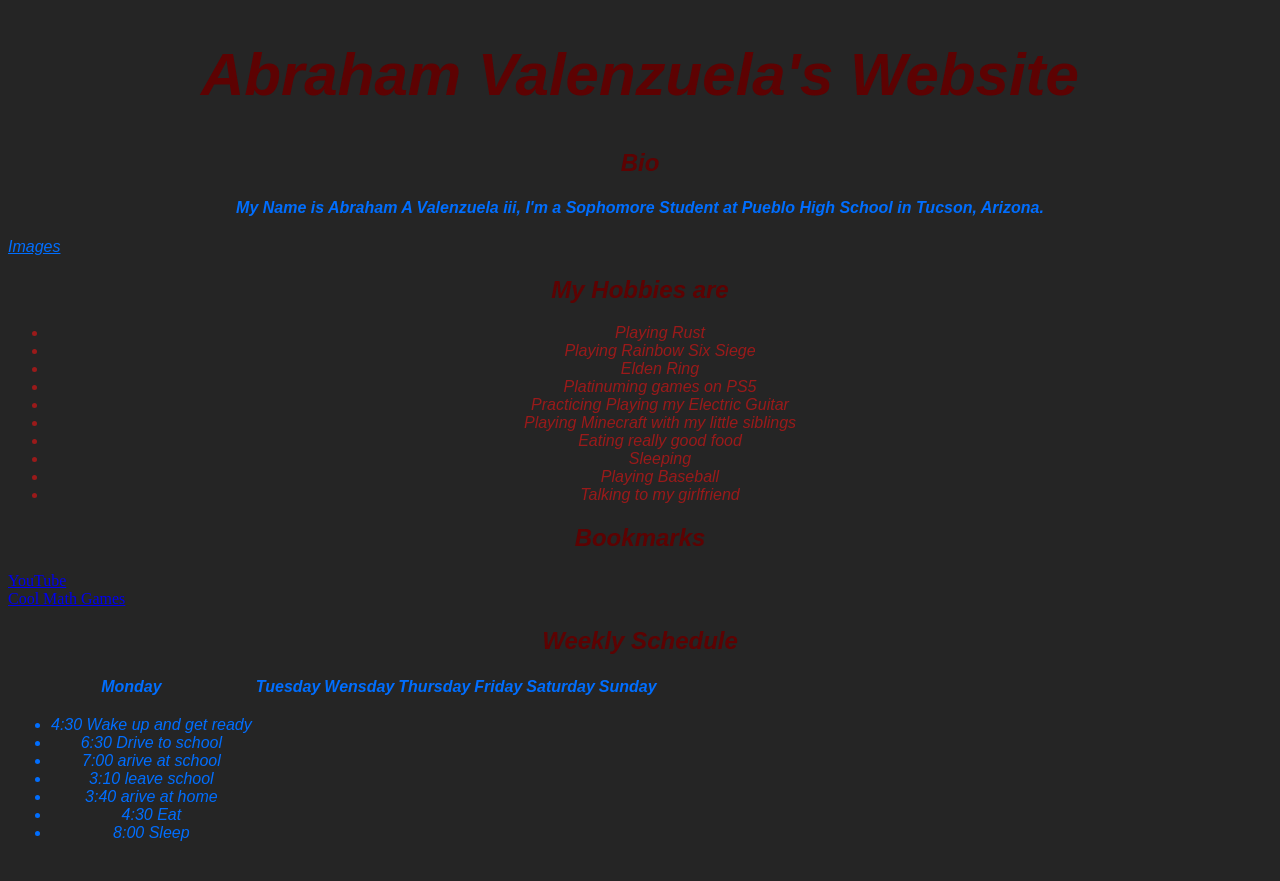
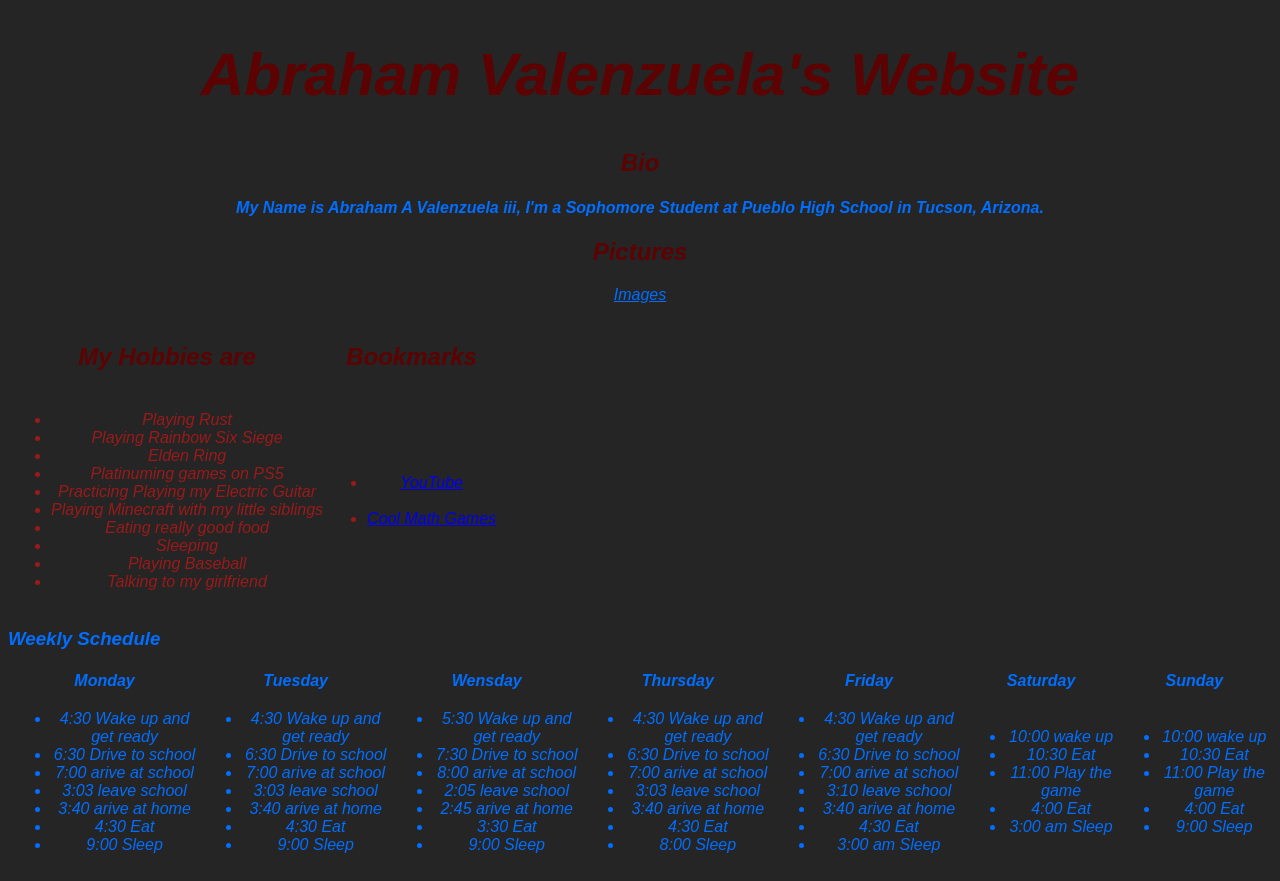
Before and after one commit to I-luv-Monster/Personal-Website-Project, a plain HTML site: page index.html in a window 1280 px wide. Drawn offline with Linux system fonts and the light colour scheme.

Commit message:
personal project84784685

```diff
--- a/index.html
+++ b/index.html
@@ -12,9 +12,17 @@
      <h1><i>Abraham Valenzuela's Website</i></h1>
      <h2>Bio</h2>
      <h4>My Name is <i>Abraham A Valenzuela iii</i>, I'm a Sophomore Student at Pueblo High School in Tucson, Arizona.</h4>
-          <a class="home" href="pics.html">Images</a>
-     <h2>My Hobbies are</h2>
-     <ul>
+    <h2>Pictures</h2>
+    <p class="link" >
+          <a class="home"href="pics.html">Images</a>
+          </p>
+     <table>
+        <tr>
+        <th><h2>My Hobbies are</h2></th>
+        <th><h2>Bookmarks</h2></th>
+        </tr>
+        <td>
+            <ul>
         <li>Playing Rust</li>
         <li>Playing Rainbow Six Siege</li>
         <li>Elden Ring</li>
@@ -25,14 +33,18 @@
         <li>Sleeping</li>
         <li>Playing Baseball</li>
         <li>Talking to my girlfriend</li>
+            </ul>
+     </td>
+     <td>
+        <ul>
+       <li><a href="https://www.youtube.com/">YouTube</a></li>
+        <br>
+     <li><a class="link" href="https://www.coolmathgames.com/">Cool Math Games</a></li>
      </ul>
-     <h2>Bookmarks</h2>
-     <a href="https://www.youtube.com/">YouTube</a>
-     <br>
-     <a href="https://www.coolmathgames.com/">Cool Math Games</a>
-     <h2>Weekly Schedule</h2>
+     </td>
+     </table>
+     <h3>Weekly Schedule</h3>
      <table>
-        <tbody>
             <tr>
                 <th>Monday</th>
                 <th>Tuesday</th>
@@ -47,13 +59,74 @@
                     <li class="li">4:30 Wake up and get ready</li>
                     <li class="li">6:30 Drive to school</li>
                     <li class="li">7:00 arive at school</li>
-                    <li class="li">3:10 leave school</li>
+                    <li class="li">3:03 leave school</li>
+                    <li class="li">3:40 arive at home</li>
+                    <li class="li">4:30 Eat</li>
+                    <li class="li">9:00 Sleep</li>
+                </ul>
+             </td>
+             <td>
+                <ul>
+                    <li class="li">4:30 Wake up and get ready</li>
+                    <li class="li">6:30 Drive to school</li>
+                    <li class="li">7:00 arive at school</li>
+                    <li class="li">3:03 leave school</li>
+                    <li class="li">3:40 arive at home</li>
+                    <li class="li">4:30 Eat</li>
+                    <li class="li">9:00 Sleep</li>
+                </ul>
+             </td>
+             <td>
+                <ul>
+                    <li class="li">5:30 Wake up and get ready</li>
+                    <li class="li">7:30 Drive to school</li>
+                    <li class="li">8:00 arive at school</li>
+                    <li class="li">2:05 leave school</li>
+                    <li class="li">2:45 arive at home</li>
+                    <li class="li">3:30 Eat</li>
+                    <li class="li">9:00 Sleep</li>
+                </ul>
+             </td>
+             <td>
+                <ul>
+                    <li class="li">4:30 Wake up and get ready</li>
+                    <li class="li">6:30 Drive to school</li>
+                    <li class="li">7:00 arive at school</li>
+                    <li class="li">3:03 leave school</li>
                     <li class="li">3:40 arive at home</li>
                     <li class="li">4:30 Eat</li>
                     <li class="li">8:00 Sleep</li>
                 </ul>
              </td>
-        </tbody>
+             <td>
+                <ul>
+                    <li class="li">4:30 Wake up and get ready</li>
+                    <li class="li">6:30 Drive to school</li>
+                    <li class="li">7:00 arive at school</li>
+                    <li class="li">3:10 leave school</li>
+                    <li class="li">3:40 arive at home</li>
+                    <li class="li">4:30 Eat</li>
+                    <li class="li">3:00 am Sleep</li>
+                </ul>
+             </td>
+             <td>
+                <ul>
+                    <li class="li"> 10:00 wake up</li>
+                    <li class="li"> 10:30 Eat</li>
+                    <li class="li"> 11:00 Play the game</li>
+                    <li class="li"> 4:00 Eat</li>
+                    <li class="li"> 3:00 am Sleep</li>
+                </ul>
+             </td>
+             <td>
+                <ul>
+                    <li class="li"> 10:00 wake up</li>
+                    <li class="li"> 10:30 Eat</li>
+                    <li class="li"> 11:00 Play the game</li>
+                    <li class="li"> 4:00 Eat</li>
+                    <li class="li"> 9:00 Sleep</li>
+                </ul>
+             </td>
      </table>
 </body>
 </html>
--- a/style.css
+++ b/style.css
@@ -49,3 +49,12 @@
       font-family: fantasy;
       color:rgb(0, 110, 255);
     }
+
+    .link {
+      text-align: center;
+}
+h3 {
+      font-style: italic;
+      font-family: fantasy;
+      color:rgb(0, 110, 255);
+}
```
Also changed, not shown: pics.html (+3 -0 lines).
